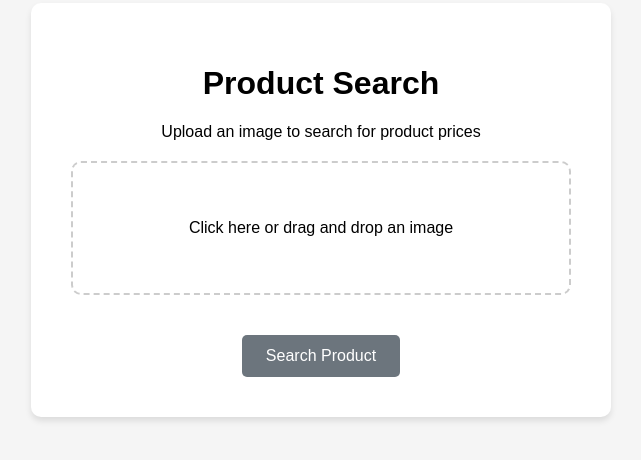
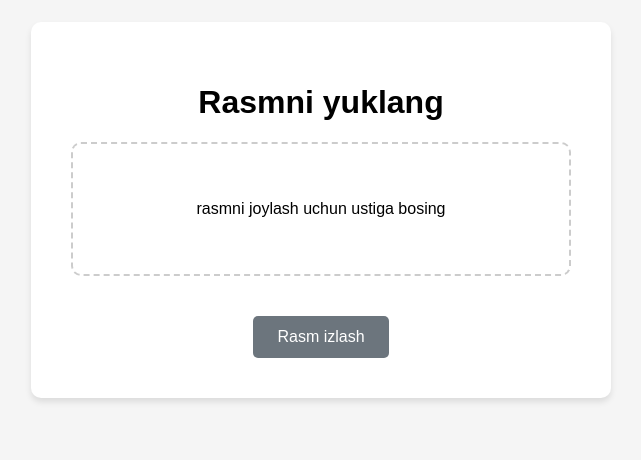
Before and after one commit to jasurme/Olx-and-AliExpress-product-search-agent, a plain HTML site: page index.html in a window 1280 px wide. Shown: the part 190-650 px from the top of the page, without its empty margins (319-960 px from the left). Drawn offline with Linux system fonts and the light colour scheme.

Commit message:
improve frontend

```diff
--- a/index.html
+++ b/index.html
@@ -89,19 +89,19 @@
 </head>
 <body>
     <div class="container">
-        <h1>Product Search</h1>
-        <p>Upload an image to search for product prices</p>
+        <h1>Rasmni yuklang</h1>
+
 
         <div class="upload-area" id="uploadArea">
-            <p>Click here or drag and drop an image</p>
+            <p>rasmni joylash uchun ustiga bosing</p>
             <input type="file" id="fileInput" accept="image/*">
         </div>
 
-        <button class="upload-btn" id="uploadBtn" disabled>Search Product</button>
+        <button class="upload-btn" id="uploadBtn" disabled>Rasm izlash</button>
 
         <div class="loading" id="loading">
             <div class="spinner"></div>
-            <p>Searching for product prices...</p>
+            <p>Rasm haqida ma'lumot izlanmoqda...</p>
         </div>
 
         <div class="result" id="result"></div>
```
